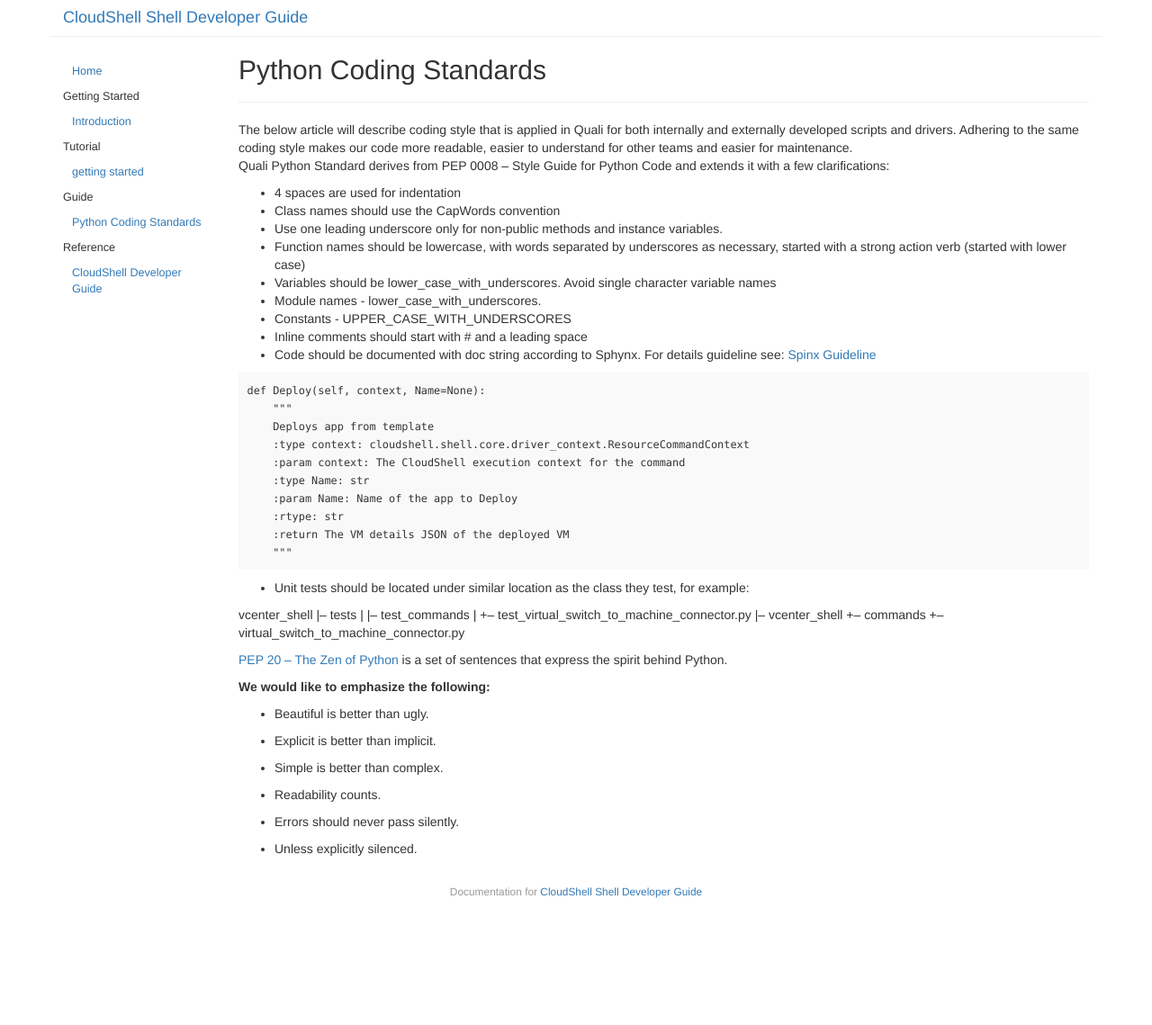
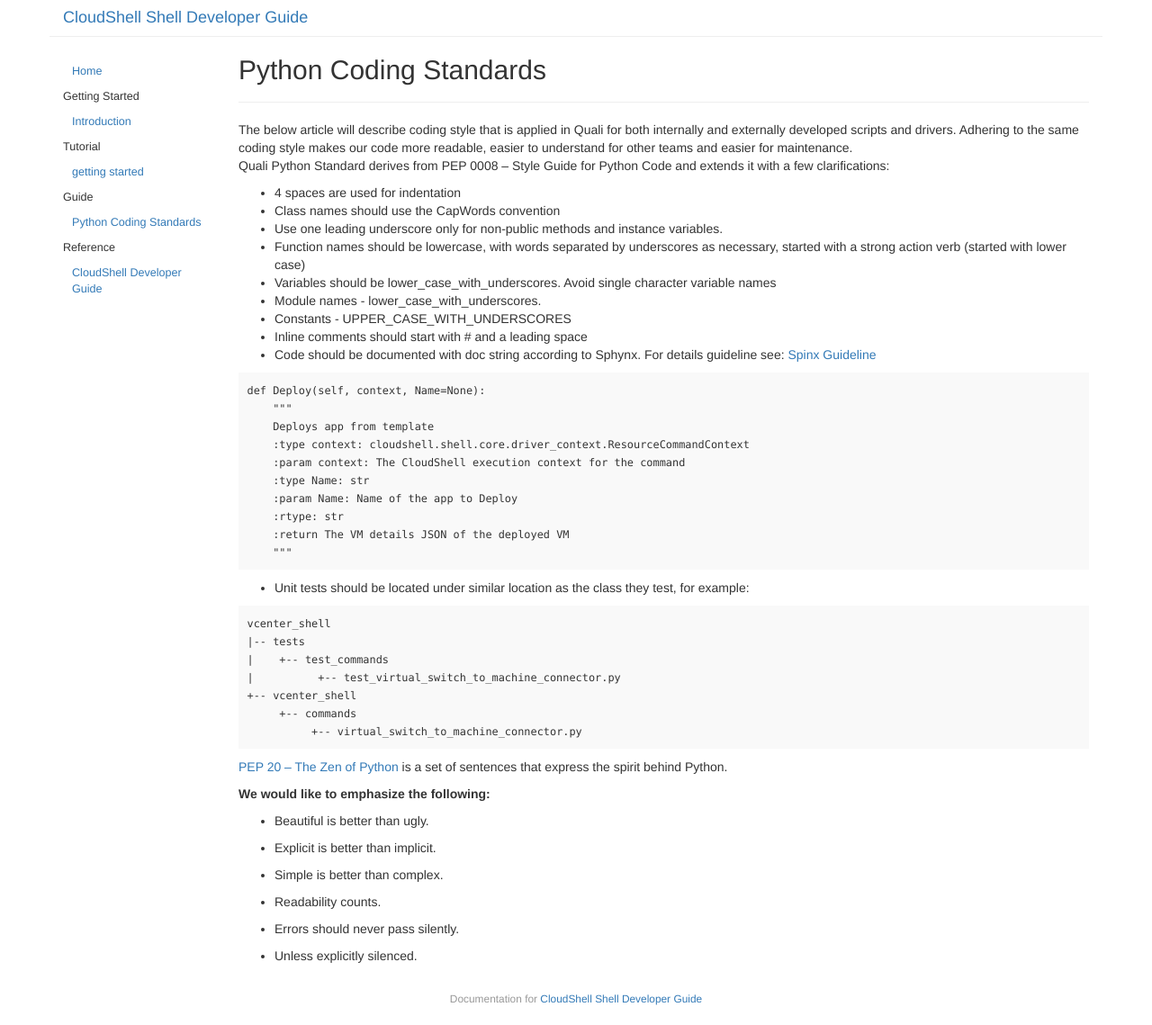
Before and after one commit to QualiSystems/devguide_source, a Jekyll site: the page built from _posts/2016-05-15-python-coding-standards.md, in a window 1280 px wide. Shown: the whole page at 90% size. Built offline with Jekyll 4.4.1, drawn with Linux system fonts in a browser that asks for light colours; before the commit the page ends 1020 px from its top, so only the background shows below that.

````diff
--- a/_posts/2016-05-15-python-coding-standards.md
+++ b/_posts/2016-05-15-python-coding-standards.md
@@ -36,13 +36,15 @@ def Deploy(self, context, Name=None):
 
 - Unit tests should be located under similar location as the class they test, for example:
 
+```
 vcenter_shell
 |-- tests
-|    |-- test_commands
+|    +-- test_commands
 |          +-- test_virtual_switch_to_machine_connector.py
-|-- vcenter_shell
++-- vcenter_shell
      +-- commands
           +-- virtual_switch_to_machine_connector.py
+```
 
 [PEP 20 -- The Zen of Python](https://www.python.org/dev/peps/pep-0020/) is a set of sentences that express the spirit behind Python.
 
````
